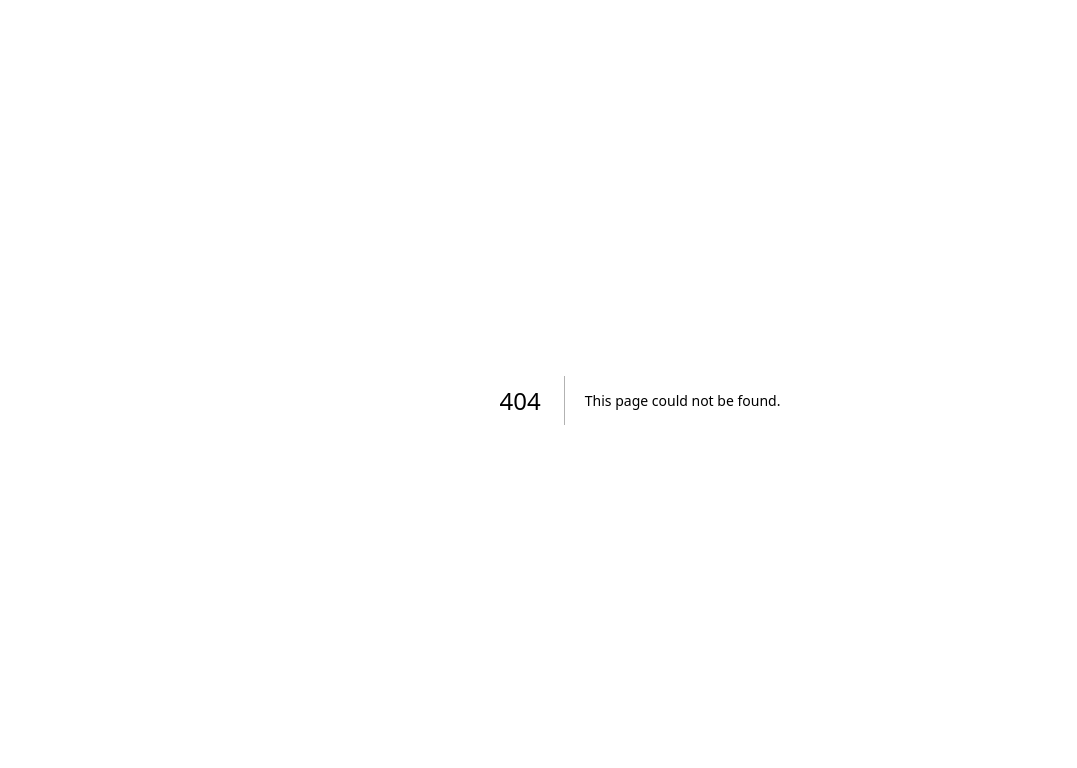
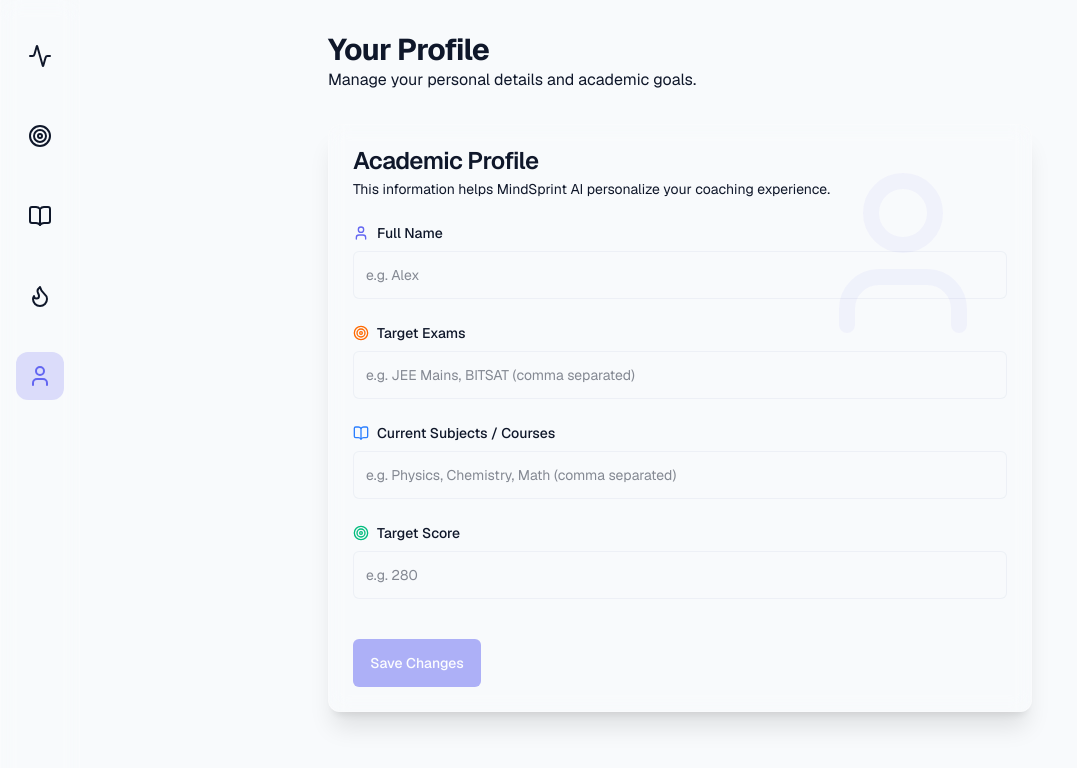
Before and after one commit to Pshravan04/Mindsprint-AI, a Next.js app: page /profile in a window 1280 px wide. Before the commit this address had no page. Shown: the top 768 px of the page, without its empty margins (0-1077 px from the left). Built offline with nearby package versions, Linux system fonts and the light colour scheme; no server answers; the database is empty.

Commit message:
Add Profile Edit Feature and integrate with Dashboard and Tracker

```diff
--- a/src/app/dashboard/page.tsx
+++ b/src/app/dashboard/page.tsx
@@ -38,11 +38,17 @@ export default function DashboardPage() {
   const [loadingInsights, setLoadingInsights] = useState(true)
 
   useEffect(() => {
-    const savedName = localStorage.getItem("mindsprint_user")
-    if (savedName) {
-      // Capitalize first letter
-      setUsername(savedName.charAt(0).toUpperCase() + savedName.slice(1))
+    const fetchProfileData = async () => {
+      try {
+        const { data } = await supabase.from('profiles').select('name').limit(1).single()
+        if (data && data.name) {
+          setUsername(data.name)
+        }
+      } catch (e) {
+        // Fallback or ignore
+      }
     }
+    fetchProfileData()
 
     const fetchInsights = async () => {
       try {
--- /dev/null
+++ b/src/app/profile/page.tsx
@@ -0,0 +1,184 @@
+"use client"
+
+import { useState, useEffect } from "react"
+import { motion } from "framer-motion"
+import { Sidebar } from "@/components/Sidebar"
+import { Card, CardContent, CardHeader, CardTitle, CardDescription } from "@/components/ui/card"
+import { Button } from "@/components/ui/button"
+import { Input } from "@/components/ui/input"
+import { User, BookOpen, Target, Loader2, CheckCircle2 } from "lucide-react"
+import { supabase } from "@/lib/supabase"
+
+export default function ProfilePage() {
+  const [profileId, setProfileId] = useState<string | null>(null)
+  const [name, setName] = useState("")
+  const [exams, setExams] = useState("")
+  const [courses, setCourses] = useState("")
+  const [targetScore, setTargetScore] = useState("")
+
+  const [isLoading, setIsLoading] = useState(true)
+  const [isSaving, setIsSaving] = useState(false)
+  const [saveSuccess, setSaveSuccess] = useState(false)
+
+  useEffect(() => {
+    const fetchProfile = async () => {
+      try {
+        const { data, error } = await supabase
+          .from('profiles')
+          .select('*')
+          .limit(1)
+          .single()
+
+        if (!error && data) {
+          setProfileId(data.id)
+          setName(data.name || "")
+          setExams((data.exams || []).join(", "))
+          setCourses((data.courses || []).join(", "))
+          setTargetScore(data.target_score?.toString() || "")
+        }
+      } catch (e) {
+        console.error("Failed to fetch profile", e)
+      } finally {
+        setIsLoading(false)
+      }
+    }
+    fetchProfile()
+  }, [])
+
+  const handleSave = async (e: React.FormEvent) => {
+    e.preventDefault()
+    if (!profileId) return
+
+    setIsSaving(true)
+    setSaveSuccess(false)
+
+    try {
+      const { error } = await supabase
+        .from('profiles')
+        .update({
+          name,
+          exams: exams.split(",").map(e => e.trim()).filter(Boolean),
+          courses: courses.split(",").map(c => c.trim()).filter(Boolean),
+          target_score: Number(targetScore) || 0
+        })
+        .eq('id', profileId)
+
+      if (!error) {
+        setSaveSuccess(true)
+        setTimeout(() => setSaveSuccess(false), 3000)
+      }
+    } catch (e) {
+      console.error("Failed to save profile", e)
+    } finally {
+      setIsSaving(false)
+    }
+  }
+
+  return (
+    <div className="min-h-screen bg-background pb-20 md:pb-0 md:pl-20">
+      <Sidebar />
+
+      <div className="max-w-3xl mx-auto p-4 md:p-8 space-y-8">
+        <header>
+          <h1 className="text-3xl font-bold tracking-tight">Your Profile</h1>
+          <p className="text-muted-foreground">Manage your personal details and academic goals.</p>
+        </header>
+
+        {isLoading ? (
+          <div className="flex items-center justify-center py-20">
+            <Loader2 className="w-8 h-8 animate-spin text-primary" />
+          </div>
+        ) : (
+          <motion.div
+            initial={{ opacity: 0, y: 20 }}
+            animate={{ opacity: 1, y: 0 }}
+            transition={{ duration: 0.5 }}
+          >
+            <Card className="glass border-border/50 shadow-xl overflow-hidden relative">
+              <div className="absolute top-0 right-0 p-8 opacity-5">
+                <User className="w-48 h-48 text-primary" />
+              </div>
+              <CardHeader>
+                <CardTitle>Academic Profile</CardTitle>
+                <CardDescription>
+                  This information helps MindSprint AI personalize your coaching experience.
+                </CardDescription>
+              </CardHeader>
+              <CardContent>
+                <form onSubmit={handleSave} className="space-y-6">
+
+                  <div className="space-y-2">
+                    <label className="text-sm font-medium text-foreground flex items-center gap-2">
+                      <User className="w-4 h-4 text-primary" /> Full Name
+                    </label>
+                    <Input
+                      value={name}
+                      onChange={e => setName(e.target.value)}
+                      placeholder="e.g. Alex"
+                      className="bg-background/50 border-border/50 h-12"
+                      required
+                    />
+                  </div>
+
+                  <div className="space-y-2">
+                    <label className="text-sm font-medium text-foreground flex items-center gap-2">
+                      <Target className="w-4 h-4 text-orange-500" /> Target Exams
+                    </label>
+                    <Input
+                      value={exams}
+                      onChange={e => setExams(e.target.value)}
+                      placeholder="e.g. JEE Mains, BITSAT (comma separated)"
+                      className="bg-background/50 border-border/50 h-12"
+                    />
+                  </div>
+
+                  <div className="space-y-2">
+                    <label className="text-sm font-medium text-foreground flex items-center gap-2">
+                      <BookOpen className="w-4 h-4 text-blue-500" /> Current Subjects / Courses
+                    </label>
+                    <Input
+                      value={courses}
+                      onChange={e => setCourses(e.target.value)}
+                      placeholder="e.g. Physics, Chemistry, Math (comma separated)"
+                      className="bg-background/50 border-border/50 h-12"
+                    />
+                  </div>
+
+                  <div className="space-y-2">
+                    <label className="text-sm font-medium text-foreground flex items-center gap-2">
+                      <Target className="w-4 h-4 text-emerald-500" /> Target Score
+                    </label>
+                    <Input
+                      type="number"
+                      value={targetScore}
+                      onChange={e => setTargetScore(e.target.value)}
+                      placeholder="e.g. 280"
+                      className="bg-background/50 border-border/50 h-12"
+                    />
+                  </div>
+
+                  <div className="pt-4 flex items-center gap-4">
+                    <Button type="submit" disabled={isSaving || !profileId} className="w-32 h-12">
+                      {isSaving ? <Loader2 className="w-4 h-4 animate-spin" /> : "Save Changes"}
+                    </Button>
+                    {saveSuccess && (
+                      <motion.div
+                        initial={{ opacity: 0, x: -10 }}
+                        animate={{ opacity: 1, x: 0 }}
+                        className="flex items-center gap-2 text-emerald-500 text-sm font-medium"
+                      >
+                        <CheckCircle2 className="w-5 h-5" />
+                        Profile saved!
+                      </motion.div>
+                    )}
+                  </div>
+
+                </form>
+              </CardContent>
+            </Card>
+          </motion.div>
+        )}
+      </div>
+    </div>
+  )
+}
--- a/src/app/tracker/page.tsx
+++ b/src/app/tracker/page.tsx
@@ -26,9 +26,17 @@ const UPCOMING_EXAMS = [
 export default function TrackerPage() {
   const [mockData, setMockData] = useState(INITIAL_MOCK_DATA)
   const [newScore, setNewScore] = useState("")
+  const [targetScore, setTargetScore] = useState(300)
 
   useEffect(() => {
-    const fetchScores = async () => {
+    const fetchData = async () => {
+      // Fetch Profile
+      const { data: profileData } = await supabase.from('profiles').select('target_score').limit(1).single()
+      if (profileData && profileData.target_score) {
+        setTargetScore(profileData.target_score)
+      }
+
+      // Fetch Scores
       const { data, error } = await supabase
         .from('mock_scores')
         .select('*')
@@ -38,11 +46,11 @@ export default function TrackerPage() {
         setMockData(data.map((d: any) => ({
           name: d.name,
           score: d.score,
-          max: d.max
+          max: profileData?.target_score || 300
         })))
       }
     }
-    fetchScores()
+    fetchData()
   }, [])
 
   const handleAddScore = async (e: React.FormEvent) => {
@@ -51,7 +59,7 @@ export default function TrackerPage() {
       const newEntry = {
         name: `Mock ${mockData.length + 1}`,
         score: Number(newScore),
-        max: 300
+        max: targetScore
       }
 
       setMockData([...mockData, newEntry])
@@ -79,7 +87,7 @@ export default function TrackerPage() {
               <CardHeader className="flex flex-row items-center justify-between pb-2">
                 <div>
                   <CardTitle>Mock Test Performance</CardTitle>
-                  <CardDescription>Your score trajectory out of 300</CardDescription>
+                  <CardDescription>Your score trajectory out of {targetScore}</CardDescription>
                 </div>
                 <div className="bg-primary/20 p-2 rounded-lg text-primary">
                   <TrendingUp className="w-5 h-5" />
@@ -96,7 +104,7 @@ export default function TrackerPage() {
                         </linearGradient>
                       </defs>
                       <XAxis dataKey="name" stroke="#888888" fontSize={12} tickLine={false} axisLine={false} />
-                      <YAxis stroke="#888888" fontSize={12} tickLine={false} axisLine={false} domain={[0, 300]} />
+                      <YAxis stroke="#888888" fontSize={12} tickLine={false} axisLine={false} domain={[0, targetScore]} />
                       <CartesianGrid strokeDasharray="3 3" vertical={false} stroke="#333" opacity={0.2} />
                       <Tooltip
                         contentStyle={{ backgroundColor: 'rgba(17, 17, 17, 0.8)', border: '1px solid rgba(255,255,255,0.1)', borderRadius: '12px' }}
@@ -166,14 +174,16 @@ export default function TrackerPage() {
                 <div className="space-y-2">
                   <div className="flex justify-between text-sm">
                     <span className="text-white/80">Current Average</span>
-                    <span className="font-bold text-emerald-400">236 / 300</span>
+                    <span className="font-bold text-emerald-400">
+                      {mockData.length > 0 ? Math.round(mockData.reduce((acc, curr) => acc + curr.score, 0) / mockData.length) : 0} / {targetScore}
+                    </span>
                   </div>
                   <div className="flex justify-between text-sm">
                     <span className="text-white/80">Target Score</span>
-                    <span className="font-bold text-white">280 / 300</span>
+                    <span className="font-bold text-white">{targetScore}</span>
                   </div>
                   <div className="w-full h-2 bg-white/10 rounded-full mt-4">
-                    <div className="h-full bg-emerald-400 rounded-full" style={{ width: '84%' }}></div>
+                    <div className="h-full bg-emerald-400 rounded-full" style={{ width: `${mockData.length > 0 ? Math.min(100, (Math.round(mockData.reduce((acc, curr) => acc + curr.score, 0) / mockData.length) / targetScore) * 100) : 0}%` }}></div>
                   </div>
                 </div>
               </CardContent>
--- a/src/components/Sidebar.tsx
+++ b/src/components/Sidebar.tsx
@@ -2,7 +2,7 @@
 
 import Link from "next/link"
 import { usePathname } from "next/navigation"
-import { Activity, BookOpen, Flame, Target } from "lucide-react"
+import { Activity, BookOpen, Flame, Target, User } from "lucide-react"
 
 export function Sidebar() {
   const pathname = usePathname()
@@ -12,6 +12,7 @@ export function Sidebar() {
     { href: "/tracker", icon: Target, label: "Tracker" },
     { href: "/journal", icon: BookOpen, label: "Journal" },
     { href: "/community", icon: Flame, label: "Community" },
+    { href: "/profile", icon: User, label: "Profile" },
   ]
 
   return (
```
